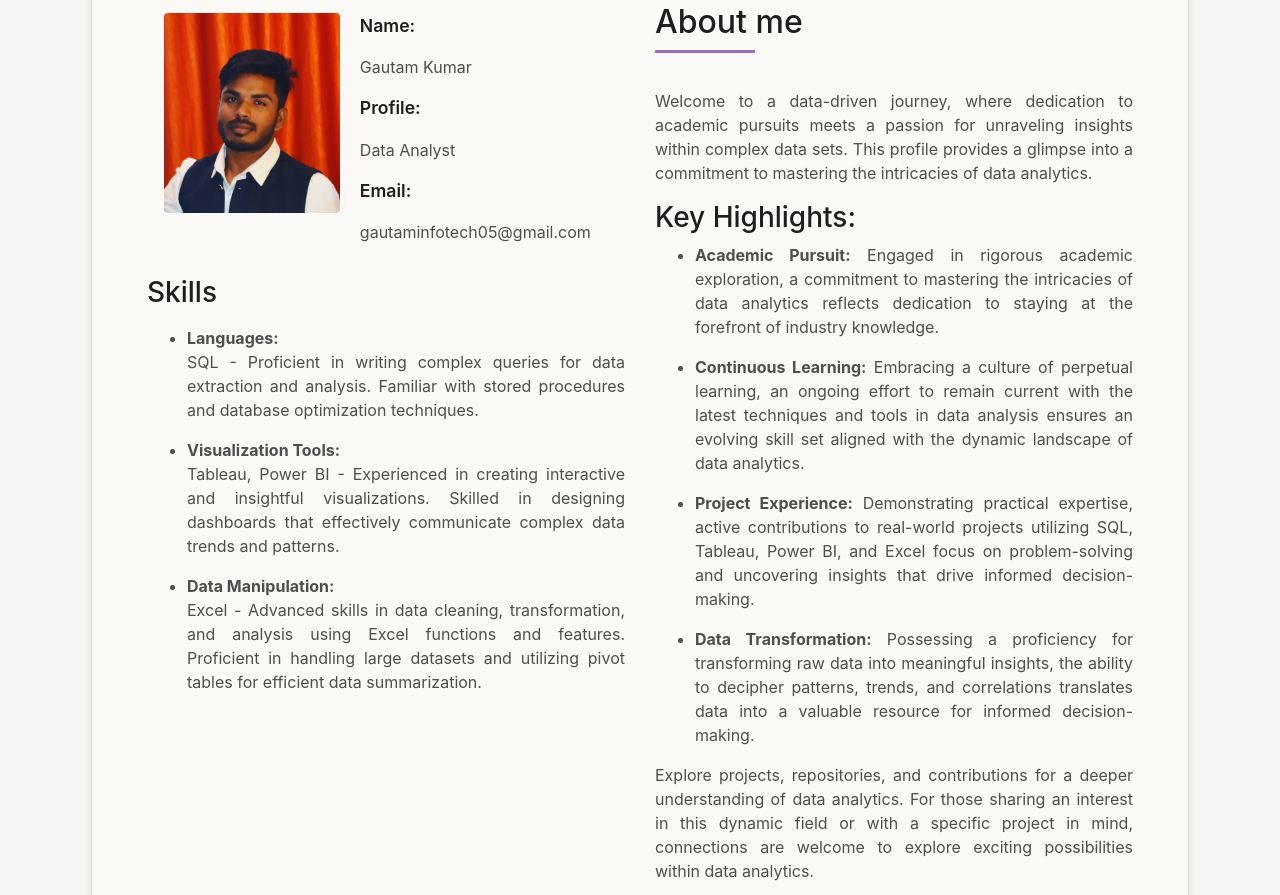
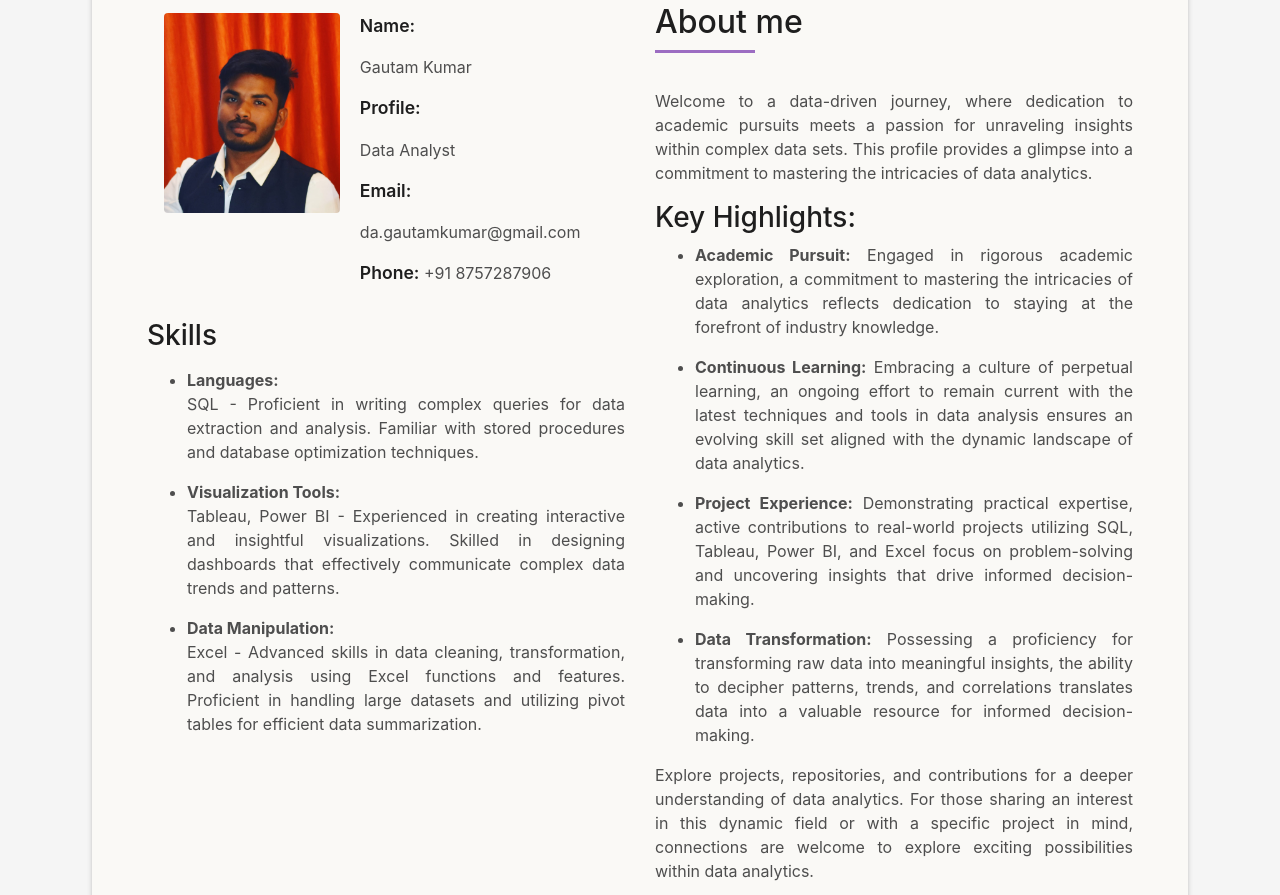
Before and after one commit to gautamkumar05/Portfolio, a plain HTML site: page index.html in a window 1280 px wide. Shown: the part 945-1840 px from the top of the page. Drawn offline with nearby package versions, Linux system fonts and the light colour scheme.

Commit message:
Update index.html

```diff
--- a/index.html
+++ b/index.html
@@ -156,8 +156,8 @@
                     <div class="about-info">
                       <p align = "justify"><span class="title-s">Name: </span> <p align = "justify"><span>Gautam Kumar</span></p></p>
                       <p align = "justify"><span class="title-s">Profile: </span> <p align = "justify"><span>Data Analyst</span></p></p>
-                      <p align = "justify"><span class="title-s">Email: </span> <p align = "justify"><span>gautaminfotech05@gmail.com</span></p></p>
-                      <!--<p align = "justify"><span class="title-s">Phone: </span> <span>(617) 557-0089</span></p>-->
+                      <p align = "justify"><span class="title-s">Email: </span> <p align = "justify"><span>da.gautamkumar@gmail.com</span></p></p>
+                      <p align = "justify"><span class="title-s">Phone: </span> <span> +91 8757287906 </span></p>
                     </div>
                   </div>
                 </div>
@@ -504,8 +504,8 @@
 <p align = "justify"><strong>Gautam Kumar</strong></p>
                     <ul class="list-ico">
                       <li><span class="ion-ios-location"></span> India</li>
-                      <!-- <li><span class="ion-ios-telephone"></span> (617) 557-0089</li> -->
-                      <li><span class="ion-email">gautaminfotech05@gmail.com</li>
+                      <li><span class="ion-ios-telephone"></span> +91 8757287906 </li>
+                      <li><span class="ion-email">da.gautamkumar@gmail.com</li>
                     </ul>
                   </div>
                   <div class="socials">
```
